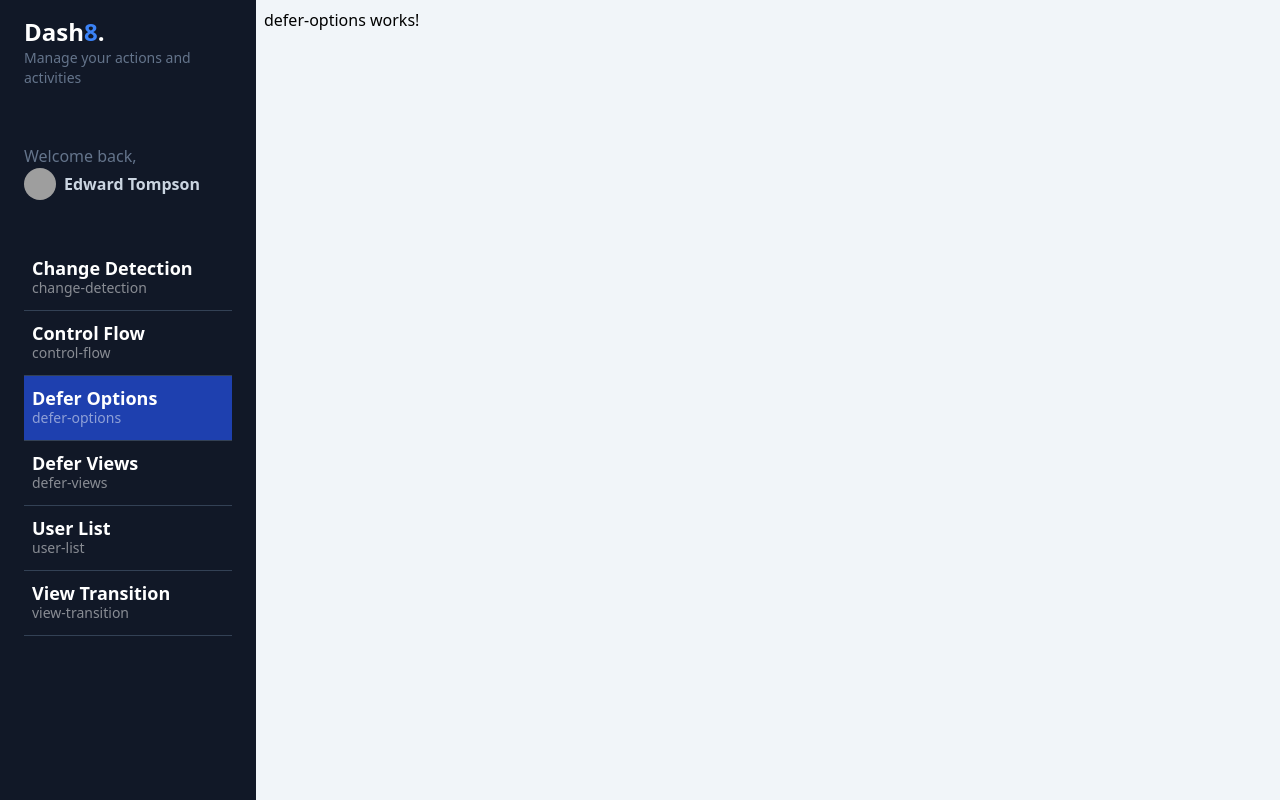
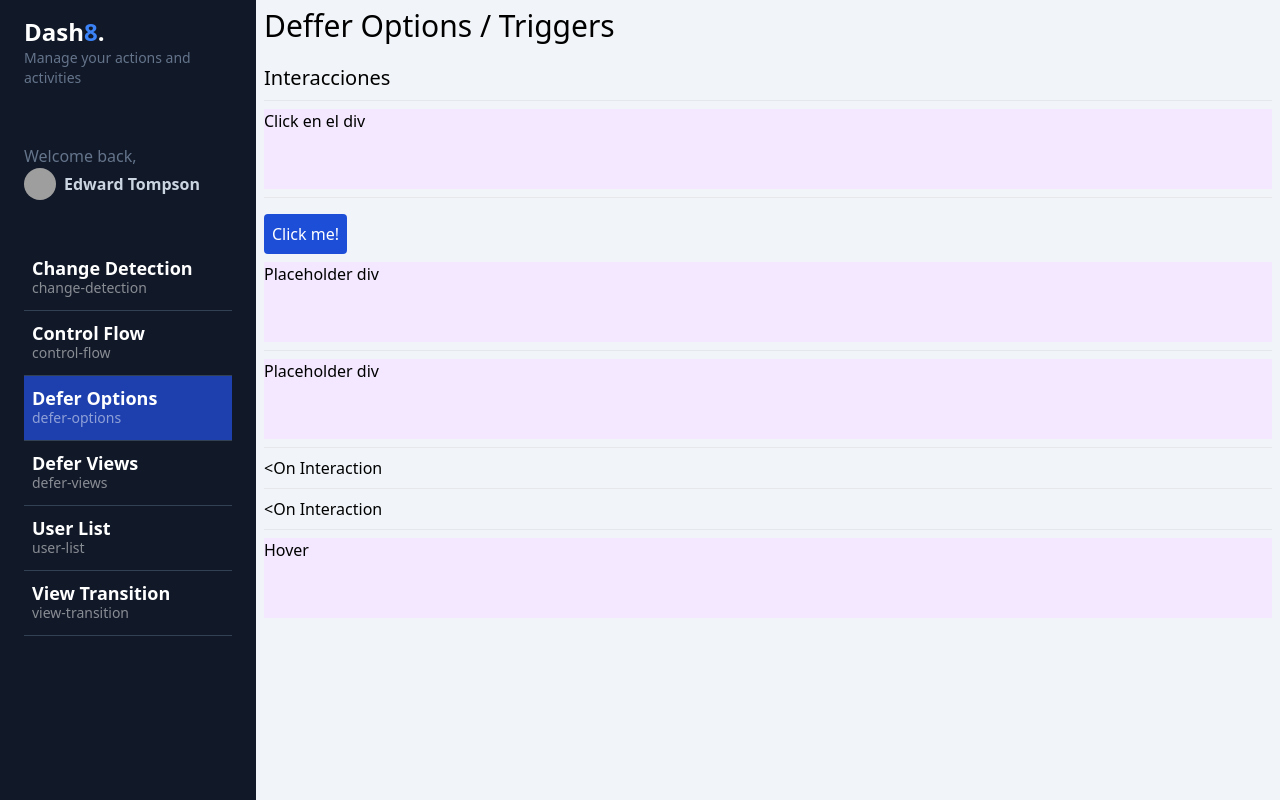
Before and after one commit to bryanesteban/Dashboard, an Angular app: page /dashboard/defer-options in a window 1280 px wide. Built offline with nearby package versions, Linux system fonts and the light colour scheme; grey boxes are pictures that could not be loaded.

Commit message:
defer options

```diff
--- a/src/app/dashboard/pages/change-detection/change-detection.component.html
+++ /dev/null
@@ -1 +0,0 @@
-<p>change-detection works!</p>
--- a/src/app/dashboard/pages/change-detection/change-detection.component.ts
+++ b/src/app/dashboard/pages/change-detection/change-detection.component.ts
@@ -1,11 +1,47 @@
-import { Component } from '@angular/core';
+import { CommonModule } from '@angular/common';
+import { ChangeDetectionStrategy, Component, computed, signal } from '@angular/core';
+import { TitleComponent } from '@shared/title/title.component';
 
 @Component({
-  selector: 'app-change-detection',
-  templateUrl: './change-detection.component.html',
-  styles: ``,
-  standalone: true
+  standalone: true,
+  imports:[CommonModule, TitleComponent],
+  changeDetection: ChangeDetectionStrategy.OnPush,
+  template: `
+
+    <app-title [title]="currentFramework()"/>
+
+    <pre>{{frameworkAsSignal() | json}}</pre>;
+    <pre>{{frameworkAsProperty | json}}</pre>;
+  `
 })
 export class ChangeDetectionComponent {
 
+  public currentFramework = computed(
+   () => `Change detection - ${this.frameworkAsSignal().name}`
+  );
+
+  public frameworkAsSignal = signal ({
+    name: ' Angular ',
+    releaseDate: 2016,
+  });
+
+  public frameworkAsProperty =  {
+    name: ' Angular ',
+    releaseDate: 2016,
+  };
+
+
+  constructor(){
+
+    setTimeout(() => {
+
+      // this.frameworkAsProperty.name = 'React';
+      this.frameworkAsSignal.update( value => ({
+        ...value,
+        name:'React'
+      }))
+
+      console.log('Hecho');
+    }, 3000);
+  }
 }
--- a/src/app/dashboard/pages/control-flow/control-flow.component.html
+++ b/src/app/dashboard/pages/control-flow/control-flow.component.html
@@ -1,7 +1,10 @@
 
+<!-- <h1 class="text-3xl mb-5">Control Flow</h1> -->
+<app-title title="Control flow" withShadow/>
 
 <section class="grid grid-cols-1 md:grid-cols-2 gap-3">
 
+  <!--@IF-->
 <div class="bg-white rounded shadow p-10">
 
     <h2 class="text-2xl font-bold mb-5">if: {{ showContent() }}</h2>
@@ -18,6 +21,7 @@
     }
 </div>
 
+<!--@Swtich-->
   <div class="bg-white rounded shadow p-10">
 
     <h2 class="text-3xl">
@@ -38,4 +42,34 @@
 
   </div>
 
+  <!--@For-->
+  <div class="bg-white rounded shadow p-10">
+<ul>
+  @for(framework of frameworks();track framework;
+   let i = $index, first = $first, last = $last, even = $even,  odd = $odd,
+   count = $count){
+    <li [class]="
+    {
+      'bg-red-100': even && !first && !last,
+      'bg-purple-100': odd && !first && !last,
+      'bg-blue-100': first || last,
+    }">
+
+      {{ i +1 }}/{{count}} - {{framework}}</li>
+  }
+</ul>
+
+  </div>
+<div>
+
+  <div class="bg-white rounded shadow p-10">
+    <ul>
+      @for(framework of frameworks2();  track $index){
+        <li>  {{framework}}</li>
+      }@empty {
+        <li>No hay frameworks agregados</li>
+      }
+    </ul>
+  </div>
+</div>
 </section>
--- a/src/app/dashboard/pages/control-flow/control-flow.component.ts
+++ b/src/app/dashboard/pages/control-flow/control-flow.component.ts
@@ -1,10 +1,13 @@
+import { CommonModule } from '@angular/common';
 import { Component, signal } from '@angular/core';
+import { TitleComponent } from '@shared/title/title.component';
 
 
 type grade = 'A'|'B'|'F';
 @Component({
   selector: 'app-control-flow',
   templateUrl: './control-flow.component.html',
+  imports:[CommonModule, TitleComponent],
   styles: ``,
   standalone:true
 })
@@ -13,6 +16,9 @@ export class ControlFlowComponent {
   public showContent = signal(false);
   public grade = signal<grade>('A');
 
+  public frameworks = signal( ['Angular','Vue','Svelte','Qwik','React',]);
+  public frameworks2 = signal( []);
+
   public toggleContent(){
     this.showContent.update(value => !value);
 
--- a/src/app/dashboard/pages/defer-options/defer-options.component.html
+++ b/src/app/dashboard/pages/defer-options/defer-options.component.html
@@ -1 +1,111 @@
-<p>defer-options works!</p>
+<app-title title="Deffer Options / Triggers" />
+
+<section>
+  <h1 class="text-xl">Interacciones</h1>
+  <hr class="my-2">
+
+  @defer(on interaction) {
+    <app-heavy-loaders-fast cssClass="bg-blue-500 h-20">
+      <span>On Interaction</span>
+    </app-heavy-loaders-fast>
+  } @placeholder {
+    <div class="w-full h-20 bg-purple-100">
+      Click en el div
+    </div>
+  }
+
+
+</section>
+
+
+<section>
+  <hr class="my-2">
+
+  <button
+    #btnInteraction
+    class="p-2 bg-blue-500 hover: bg-blue-700 transition-all rounded text-white my-2">
+    Click me!
+  </button>
+
+  @defer(on interaction( btnInteraction ) ) {
+    <app-heavy-loaders-fast cssClass="bg-blue-500 h-20">
+      <span>On Interaction</span>
+    </app-heavy-loaders-fast>
+  } @placeholder {
+    <div class="w-full h-20 bg-purple-100">
+      Placeholder div
+    </div>
+  }
+
+
+</section>
+
+
+<section>
+  <hr class="my-2">
+
+
+  @defer(on hover ) {
+    <app-heavy-loaders-fast cssClass="bg-blue-500 h-20">
+      <span>On Interaction</span>
+    </app-heavy-loaders-fast>
+  } @placeholder {
+    <div class="w-full h-20 bg-purple-100">
+      Placeholder div
+    </div>
+  }
+
+
+</section>
+
+<section>
+  <hr class="my-2">
+
+
+  @defer(on immediate ) {
+    <app-heavy-loaders-fast cssClass="bg-blue-500 h-20">
+      <span>On Interaction</span>
+    </app-heavy-loaders-fast>
+  } @placeholder {
+    <div class="w-full h-20 bg-purple-100">
+      Placeholder div
+    </div>
+  }
+
+
+</section>
+
+
+<section>
+  <hr class="my-2">
+
+
+  @defer(on timer( 2000 ) ) {
+    <app-heavy-loaders-fast cssClass="bg-blue-500 h-20">
+      <span>On Interaction</span>
+    </app-heavy-loaders-fast>
+  } @placeholder {
+    <div class="w-full h-20 bg-purple-100">
+      2 segundos
+    </div>
+  }
+
+
+</section>
+
+<section>
+  <hr class="my-2">
+
+
+  @defer(on hover; prefetch on idle  ) {
+    <app-heavy-loaders-fast cssClass="bg-green-500 h-20">
+      <span>On hover, idLe</span>
+    </app-heavy-loaders-fast>
+  } @placeholder {
+    <div class="w-full h-20 bg-purple-100">
+      Hover
+    </div>
+  }
+
+
+</section>
--- a/src/app/dashboard/pages/defer-options/defer-options.component.ts
+++ b/src/app/dashboard/pages/defer-options/defer-options.component.ts
@@ -1,10 +1,14 @@
+import { CommonModule } from '@angular/common';
 import { Component } from '@angular/core';
+import { HeavyLoadersFastComponent } from '@shared/heavy-loaders/heavy-loaders-fast.component';
+import { TitleComponent } from '@shared/title/title.component';
 
 @Component({
   selector: 'app-defer-options',
   templateUrl: './defer-options.component.html',
   styles: ``,
   standalone: true,
+  imports:[CommonModule, TitleComponent, HeavyLoadersFastComponent]
 })
 export class DeferOptionsComponent {
 
--- a/src/app/dashboard/pages/defer-views/defer-views.component.html
+++ b/src/app/dashboard/pages/defer-views/defer-views.component.html
@@ -1 +1,28 @@
-<p>defer-views works!</p>
+
+<app-title title="Deffer Views / Blocs" />
+
+<section class="grid grid-cols-1">
+
+  @defer () {
+    <app-heavy-loaders-slow cssClass="bg-blue-500"/>
+  } @placeholder {
+    <p class="h-[600px] w-full bg-gradient-to-r from-gray-200 to-gray-400 animate-pulse">
+      Cargando...
+    </p>
+  }
+  @defer (on idle ) {
+    <app-heavy-loaders-slow cssClass="bg-green-500"/>
+  } @placeholder {
+    <p class="h-[600px] w-full bg-gradient-to-r from-gray-200 to-gray-400 animate-pulse">
+      Cargando...
+    </p>
+  }
+  @defer (on viewport) {
+    <app-heavy-loaders-slow cssClass="bg-purple-500"/>
+  } @placeholder {
+    <p class="h-[600px] w-full bg-gradient-to-r from-gray-200 to-gray-400 animate-pulse">
+      Cargando...
+    </p>
+  }
+
+</section>
--- a/src/app/dashboard/pages/defer-views/defer-views.component.ts
+++ b/src/app/dashboard/pages/defer-views/defer-views.component.ts
@@ -1,10 +1,13 @@
+import { CommonModule } from '@angular/common';
 import { Component } from '@angular/core';
+import { HeavyLoadersSlowComponent } from '@shared/heavy-loaders/heavy-loaders-slow.component';
+import { TitleComponent } from '@shared/title/title.component';
 
 @Component({
   selector: 'app-defer-views',
   templateUrl: './defer-views.component.html',
-  styles: ``,
-  standalone: true
+  standalone: true,
+  imports:[CommonModule, HeavyLoadersSlowComponent, TitleComponent]
 })
 export class DeferViewsComponent {
 
--- a/src/app/shared/heavy-loaders/heavy-loaders-fast.component.ts
+++ b/src/app/shared/heavy-loaders/heavy-loaders-fast.component.ts
@@ -1,14 +1,24 @@
 import { CommonModule } from '@angular/common';
-import { Component } from '@angular/core';
+import { Component, Input } from '@angular/core';
 
 @Component({
   selector: 'app-heavy-loaders-fast',
   standalone: true,
   imports:[CommonModule],
   template:`
-  <h1>Hola Mundo</h1>
+    <section>
+
+    <<ng-content [ngClass]="['w-full', cssClass]"></ng-content>
+
+    </section>
   `
 })
 export class HeavyLoadersFastComponent {
 
+  @Input({ required:true }) cssClass!: string;
+
+  constructor(){
+    console.log('HeavyLoader Fast create');
+  }
+
 }
--- a/src/app/shared/heavy-loaders/heavy-loaders-slow.component.ts
+++ b/src/app/shared/heavy-loaders/heavy-loaders-slow.component.ts
@@ -1,14 +1,27 @@
 import { CommonModule } from '@angular/common';
-import { Component } from '@angular/core';
+import { Component, Input } from '@angular/core';
 
 @Component({
   selector: 'app-heavy-loaders-slow',
   standalone: true,
   imports:[CommonModule],
   template:`
-  <h1>Hola Mundo</h1>
+  <section [ngClass]="['w-full h-[600px]', cssClass]">
+    Heavy Loader Slow
+  </section>
   `
 })
 export class HeavyLoadersSlowComponent {
 
+  @Input({ required: true }) cssClass!:string;
+
+  constructor(){
+
+    const start = Date.now();
+    while( Date.now() - start < 3000){
+      console.log('Cargado');
+    }
+  }
+
+
 }
--- a/src/app/shared/title/title.component.ts
+++ b/src/app/shared/title/title.component.ts
@@ -1,11 +1,18 @@
-import { Component } from '@angular/core';
+import { CommonModule } from '@angular/common';
+import { Component, Input, booleanAttribute } from '@angular/core';
 
 @Component({
   selector: 'app-title',
-  templateUrl: './title.component.html',
-  styleUrl: './title.component.css',
-  standalone: true
+  standalone: true,
+  imports: [CommonModule],
+  // template: `<h1 class="text-3xl mb-5">{{title}} - {{withShadow}}</h1>
+  template: `<h1 class="text-3xl mb-5">{{title}} </h1>
+  `
 })
 export class TitleComponent {
 
+  @Input({required: true}) title!:string;
+
+  @Input({ transform: booleanAttribute}) withShadow:boolean = false;
+
 }
```
